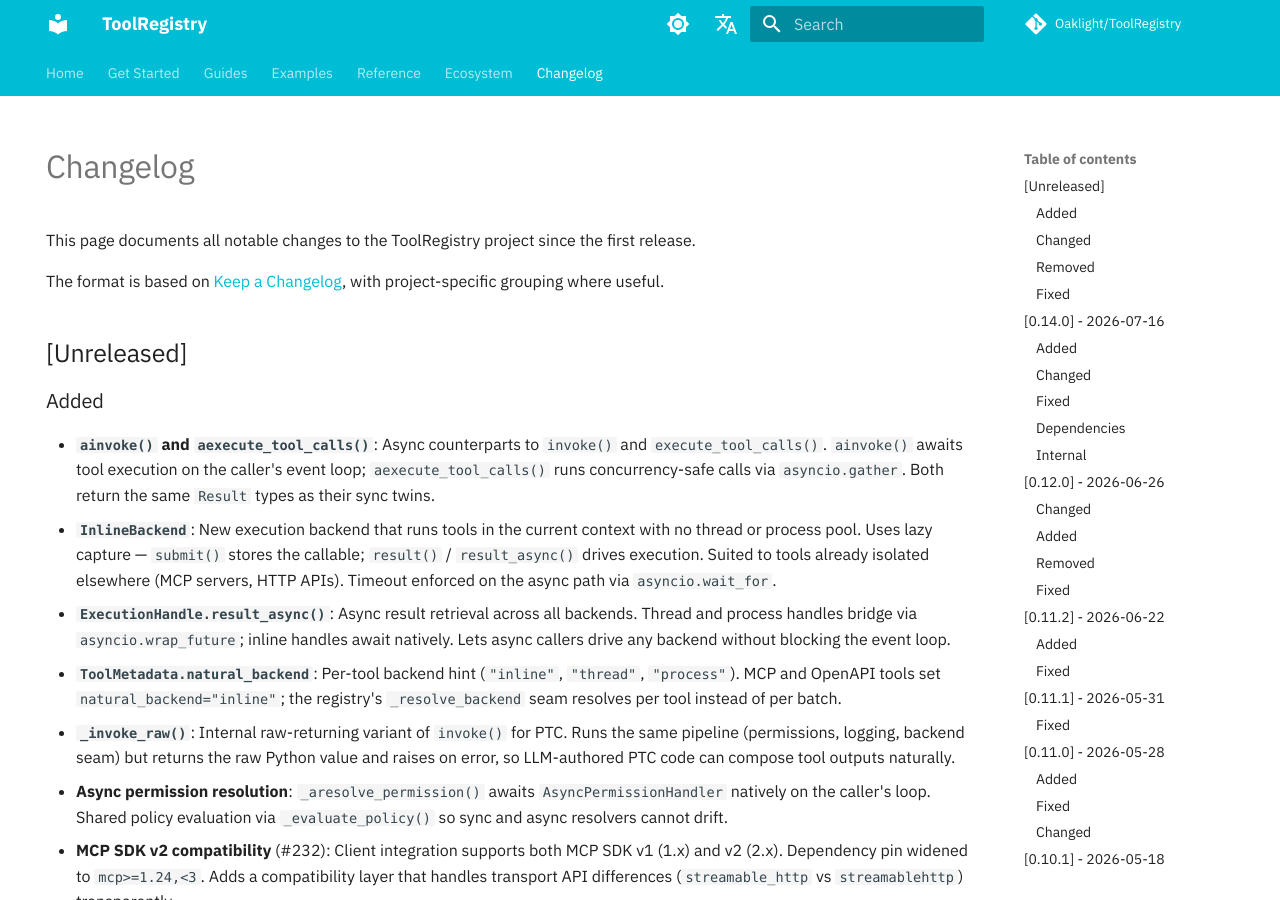
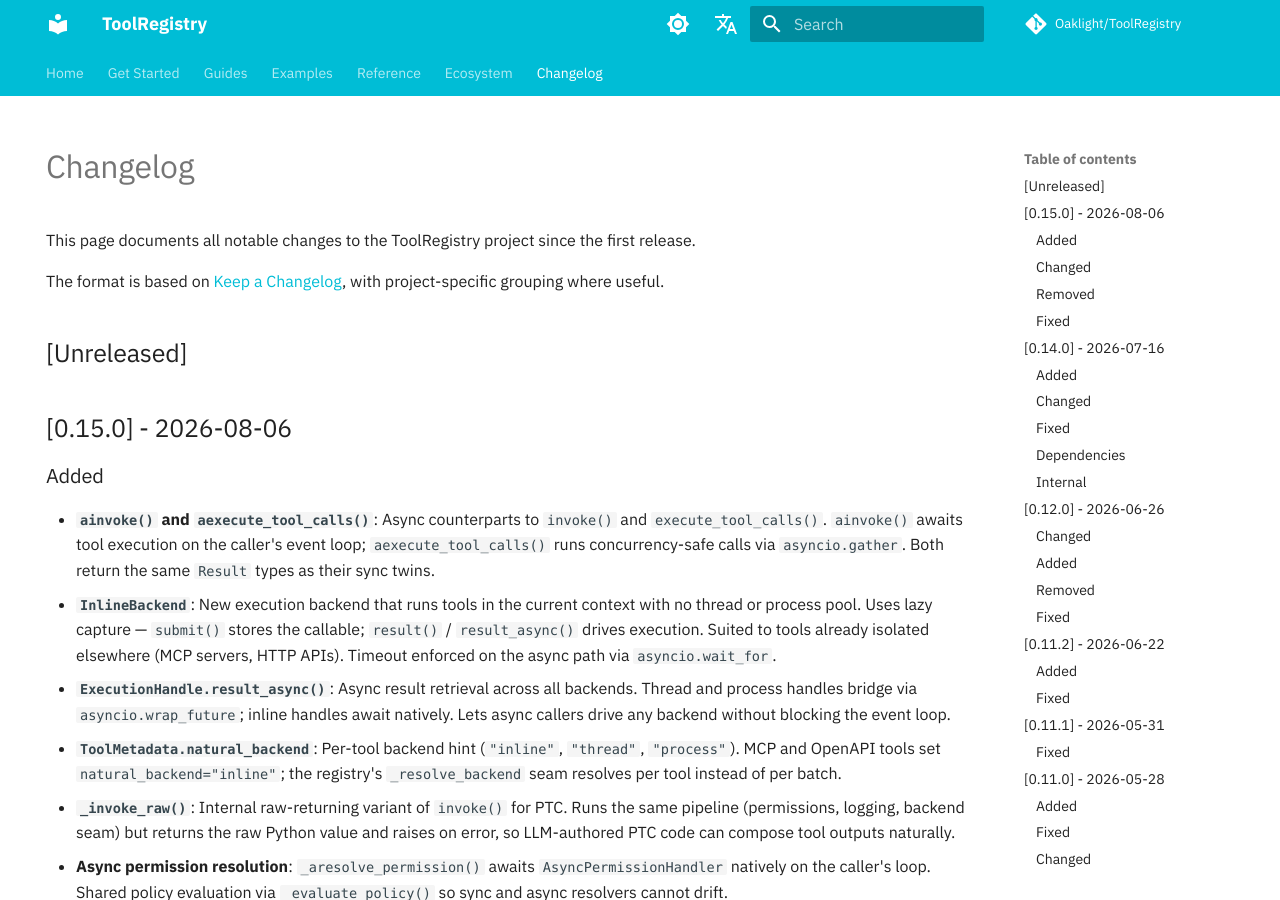
Before and after one commit to Oaklight/ToolRegistry, an MkDocs documentation site: the page built from docs/changelog.md, in a window 1280 px wide and 900 px high. Built offline with MkDocs 1.6.1 and Material for MkDocs 9.7.7, drawn with Linux system fonts in a browser that asks for light colours; some web fonts are replaced; comment, search, counter and statistics services are not loaded.

Commit message:
docs: mark 0.15.0 release in changelog

```diff
--- a/docs/changelog.md
+++ b/docs/changelog.md
@@ -15,6 +15,8 @@ This page documents all notable changes to the ToolRegistry project since the fi
 The format is based on [Keep a Changelog](https://keepachangelog.com/en/1.1.0/), with project-specific grouping where useful.
 
 ## [Unreleased]
+
+## [0.15.0] - 2026-08-06
 
 ### Added
 
```
